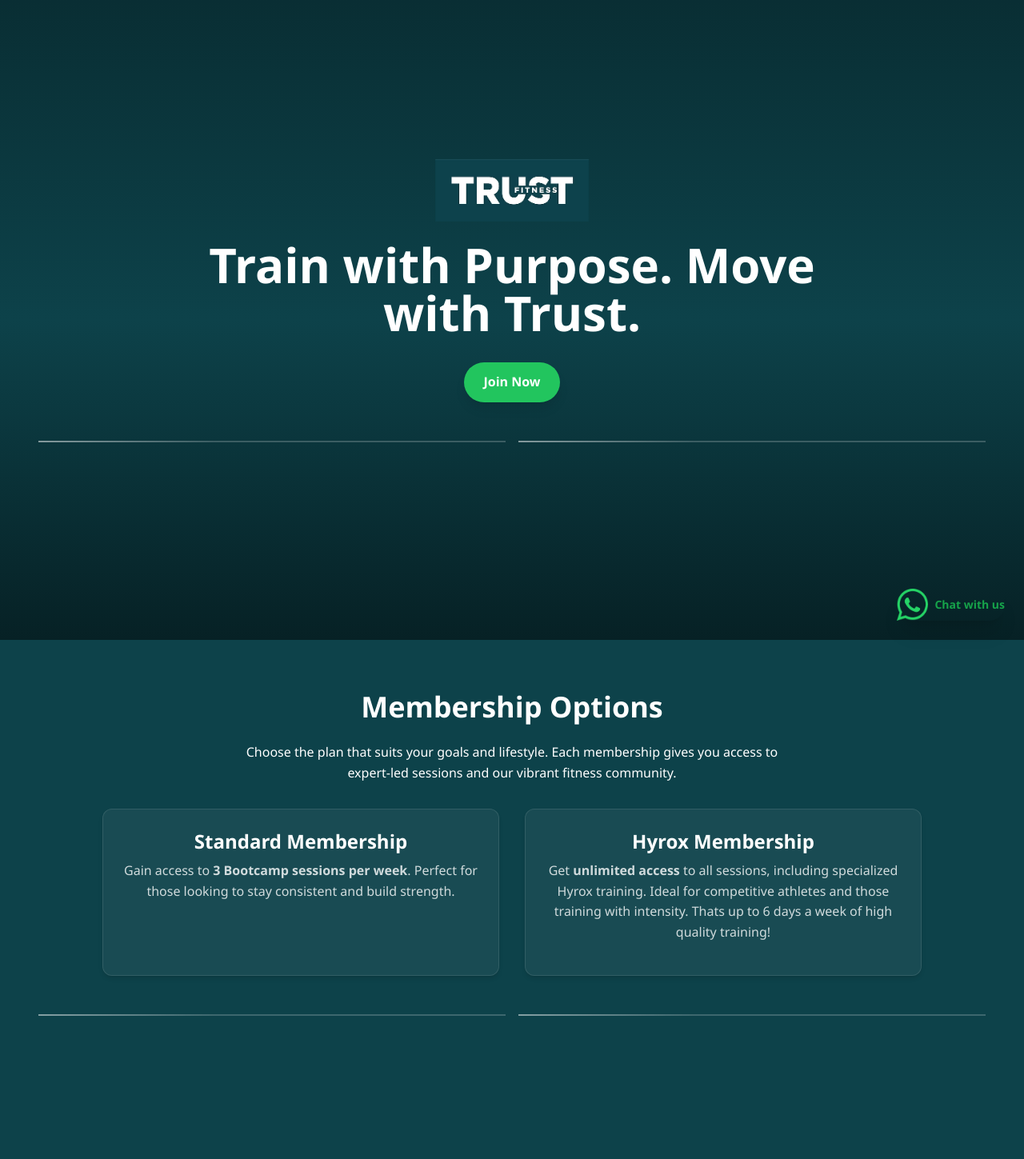
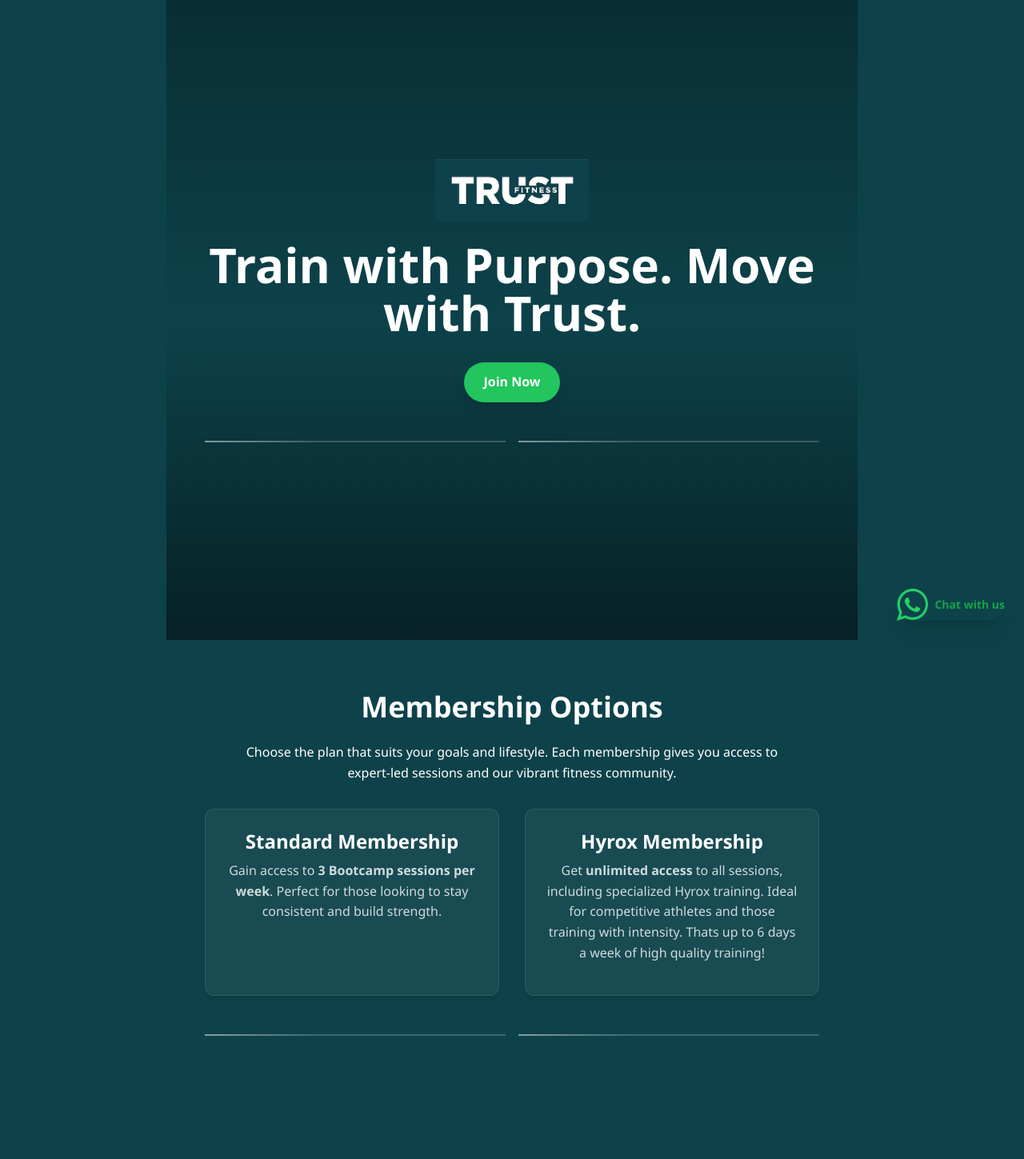
Before and after one commit to johnmccabe2014/trustfitness, a Next.js app: page / in a window 1280 px wide. Shown: the top 1449 px of the page at 80% size. Built offline with nearby package versions, Linux system fonts and the light colour scheme.

Commit message:
centering

```diff
--- a/components/HeroSection.tsx
+++ b/components/HeroSection.tsx
@@ -9,6 +9,7 @@
   };
 
   return (
+    <div className="w-full max-w-4xl mx-auto px-4 text-center">
     <section className="relative w-full min-h-screen bg-[#0D424A] text-white text-center px-4 md:px-12 flex flex-col justify-center items-center overflow-hidden">
       {/* Background overlay */}
       <div className="absolute inset-0 bg-gradient-to-b from-black/30 via-[#0D424A]/70 to-black/50 z-0" />
@@ -34,5 +35,6 @@
 
       <AnimatedDivider />
     </section>
+    </div>
   );
 }
--- a/components/LocationSection.tsx
+++ b/components/LocationSection.tsx
@@ -6,6 +6,7 @@
 export default function LocationSection() {
   return (
     <RevealOnScroll>
+      <div className="w-full max-w-4xl mx-auto px-4 text-center">
     <section className="py-16 px-4 md:px-12 text-center animate-fade-in-up">
       <h2 className="text-3xl md:text-4xl font-bold mb-6">Where to Find Us</h2>
       <p className="mb-6 text-white/80 max-w-xl mx-auto">
@@ -29,6 +30,7 @@
 
       <AnimatedDivider />
     </section>
+    </div>
     </RevealOnScroll>
   );
 }
--- a/components/MembershipSection.tsx
+++ b/components/MembershipSection.tsx
@@ -7,6 +7,7 @@
 export default function MembershipSection() {
   return (
     <RevealOnScroll>
+      <div className="w-full max-w-4xl mx-auto px-4 text-center">
     <section className="py-16 px-4 md:px-12 text-center animate-fade-in-up">
       <h2 className="text-3xl md:text-4xl font-bold mb-6">Membership Options</h2>
       <p className="mb-8 max-w-2xl mx-auto">
@@ -35,6 +36,7 @@
 
       <AnimatedDivider />
     </section>
+    </div>
     </RevealOnScroll>
   );
 }
--- a/components/ScheduleSection.tsx
+++ b/components/ScheduleSection.tsx
@@ -37,6 +37,7 @@
 
   return (
     <RevealOnScroll>
+      <div className="w-full max-w-4xl mx-auto px-4 text-center">
       <section className="py-16 px-4 md:px-12 animate-fade-in-up">
         <h2 className="text-3xl md:text-4xl font-bold mb-6 text-center">Weekly Schedule</h2>
         <p className="mb-8 text-white/80 text-center max-w-2xl mx-auto">
@@ -85,6 +86,7 @@
 
         <AnimatedDivider label="Book Your Slot" />
       </section>
+      </div>
     </RevealOnScroll>
   );
 }
```
